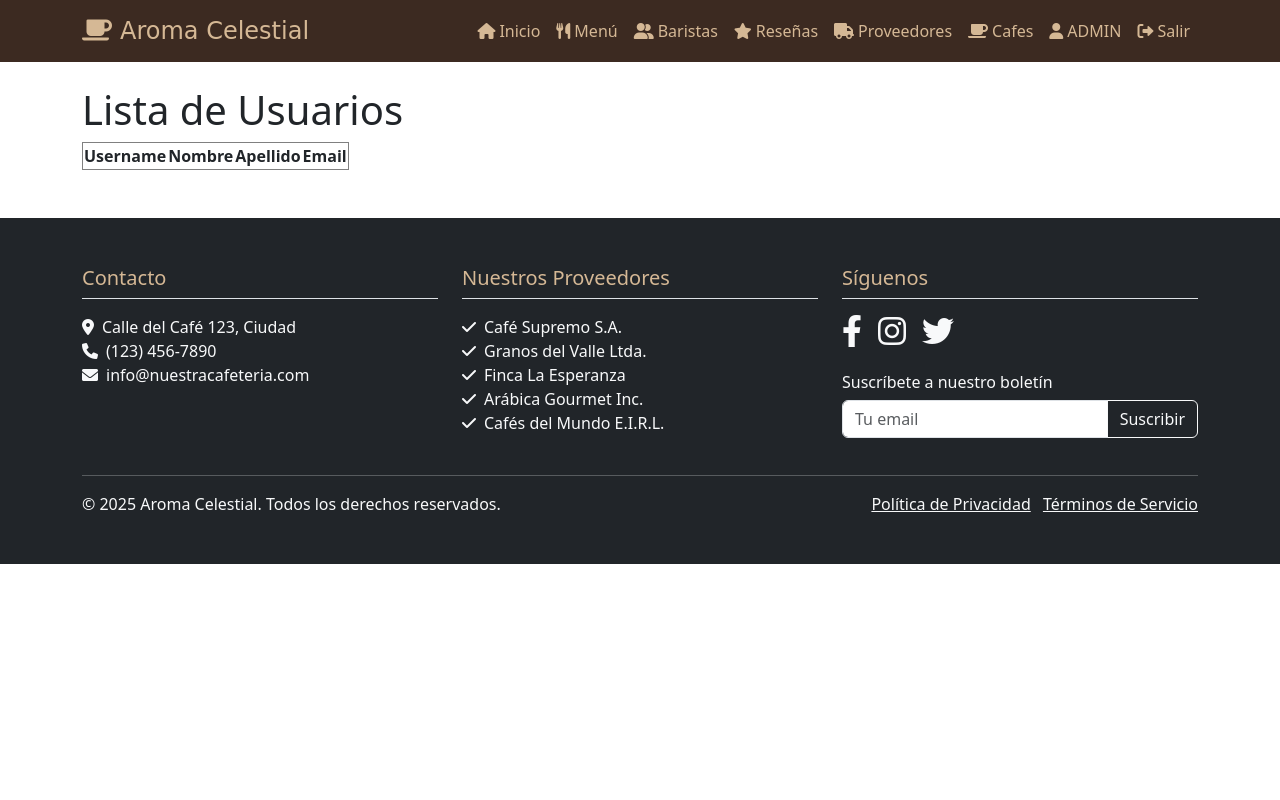
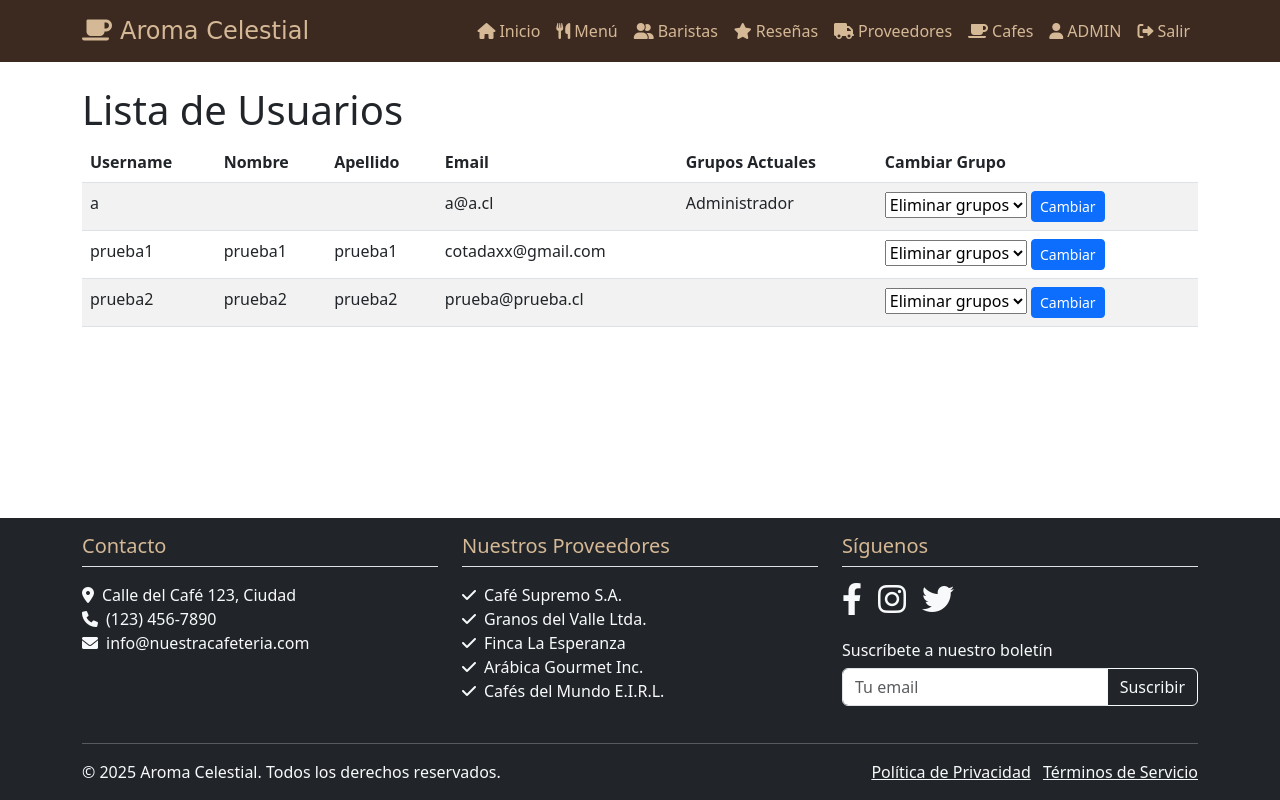
Before and after one commit to ckrashh/cafeteria_django, a Django app: page /admin_ususarios/ in a window 1280 px wide. Run offline with Django 5.2, Linux system fonts and the light colour scheme; a user stored in the database is signed in; data comes from the database, SQL or seed files in the repository; both versions use the stored data as it was after the commit; lists and menus that the app fills with data are empty.

Commit message:
se agrego funcionalidad para agregar o quitar grupos a los usuarios

```diff
--- a/cafeteria/miapp/forms.py
+++ b/cafeteria/miapp/forms.py
@@ -1,5 +1,7 @@
 from django import forms
 from .models import Resena
+from django.contrib.auth.models import Group
+from sesion.models import CustomUser
 
 class ResenaForm(forms.ModelForm):
     class Meta:
@@ -10,3 +12,15 @@
             'comentario': forms.Textarea(attrs={'class': 'form-control', 'rows': 4}),
             'calificacion': forms.NumberInput(attrs={'class': 'form-control', 'min': 1, 'max': 5}),
         }
+
+class CambiarGrupoForm(forms.ModelForm):
+    grupo = forms.ModelChoiceField(
+        queryset=Group.objects.all(),
+        required=False,  # Permite enviar el formulario sin seleccionar un grupo
+        empty_label="Eliminar grupos",  # Opción en blanco
+        label="Seleccionar Grupo"
+    )
+
+    class Meta:
+        model = CustomUser
+        fields = []  # No necesitas campos del modelo, solo el grupo
--- a/cafeteria/miapp/templates/admin_ususarios.html
+++ b/cafeteria/miapp/templates/admin_ususarios.html
@@ -1,15 +1,17 @@
 {% extends "base.html" %}
 {% load static %}
-{% block title %}Cafes - Aroma Celestial {% endblock %}
+{% block title %}Administrador - Aroma Celestial {% endblock %}
 {% block content %}
 <h1>Lista de Usuarios</h1>
-<table border="1">
+<table class="table table-striped">
   <thead>
     <tr>
       <th>Username</th>
       <th>Nombre</th>
       <th>Apellido</th>
       <th>Email</th>
+      <th>Grupos Actuales</th>
+      <th>Cambiar Grupo</th>
     </tr>
   </thead>
   <tbody>
@@ -19,6 +21,19 @@
         <td>{{ usuario.first_name }}</td>
         <td>{{ usuario.last_name }}</td>
         <td>{{ usuario.email }}</td>
+        <td>
+          {% for grupo in usuario.groups.all %}
+            {{ grupo.name }}{% if not forloop.last %}, {% endif %}
+          {% endfor %}
+        </td>
+        <td>
+          <form method="post" style="display: inline;">
+            {% csrf_token %}
+            <input type="hidden" name="usuario_id" value="{{ usuario.id }}">
+            {{ cambiar_grupo_form.grupo }}
+            <button type="submit" class="btn btn-sm btn-primary">Cambiar</button>
+          </form>
+        </td>
       </tr>
     {% endfor %}
   </tbody>
@@ -42,4 +57,12 @@
     </span>
   </div>
 {% endif %}
+<!-- Mensajes de éxito/error -->
+{% if messages %}
+  {% for message in messages %}
+    <div class="alert alert-{{ message.tags }}">
+      {{ message }}
+    </div>
+  {% endfor %}
+{% endif %}
 {% endblock %}
--- a/cafeteria/miapp/templates/base.html
+++ b/cafeteria/miapp/templates/base.html
@@ -44,7 +44,7 @@
     </style>
     {% block extra_css %}{% endblock %}
 </head>
-<body>
+<body class="d-flex flex-column min-vh-100">
     <nav class="navbar navbar-expand-lg navbar-dark navbar-custom">
         <div class="container">
             <a class="navbar-brand" href="{% url 'index' %}">
@@ -96,12 +96,13 @@
         </div>
     </nav>
 
-    <div class="container mt-4">
-        {% block content %}
-        {% endblock %}
-    </div>
-
-    <footer class="bg-dark text-light py-5 mt-5 " >
+    <main class="flex-grow-1">
+        <div id="content" class="container mt-4" style="height: 100%;">
+            {% block content %}
+            {% endblock %}
+        </div>
+    </main>
+    <footer class="bg-dark text-light py-3 mt-auto " >
         <div class="container">
             <div class="row">
                 <div class="col-md-4 mb-4 mb-md-0">
--- a/cafeteria/miapp/views.py
+++ b/cafeteria/miapp/views.py
@@ -1,9 +1,13 @@
-from django.shortcuts import render
+from django.shortcuts import render, redirect
 from .models import MenuItem, Barista, Cafe, Resena, Proveedor
-from .forms import ResenaForm
+from .forms import ResenaForm, CambiarGrupoForm
 from django.http import JsonResponse
 from .mixins import PermissionProtectedTemplateView
 from sesion.models import CustomUser
+from django.core.paginator import Paginator
+from django.contrib.auth.models import Group
+from django.contrib import messages
+
 def index(request):
     resenas_destacadas = Resena.objects.all().order_by('-calificacion')[:3]
     return render(request, 'index.html', {'resenas_destacadas': resenas_destacadas})
@@ -49,6 +53,45 @@
     context_object_name = 'usuarios'
     paginate_by = 10
 
+    def get_context_data(self, **kwargs):
+        context = super().get_context_data(**kwargs)
+        # Obtener todos los usuarios
+        usuarios_list = CustomUser.objects.all().order_by('username')
+
+        # Aplicar paginación
+        paginator = Paginator(usuarios_list, self.paginate_by)
+        page_number = self.request.GET.get('page')
+        page_obj = paginator.get_page(page_number)
+
+        # Agregar al contexto
+        context['usuarios'] = page_obj
+
+        context['grupos'] = Group.objects.all().order_by('name')
+
+        # Formulario para cambiar grupo
+        context['cambiar_grupo_form'] = CambiarGrupoForm()
+
+        return context
+
+    def post(self, request, *args, **kwargs):
+        usuario_id = request.POST.get('usuario_id')
+        usuario = CustomUser.objects.get(id=usuario_id)
+
+        form = CambiarGrupoForm(request.POST)
+        if form.is_valid():
+            grupo = form.cleaned_data['grupo']
+            if grupo:  # Si se seleccionó un grupo
+                usuario.groups.clear()
+                usuario.groups.add(grupo)
+                messages.success(request, f"Grupo de {usuario.username} actualizado a {grupo.name}.")
+            else:  # Si no se seleccionó ningún grupo (opción en blanco)
+                usuario.groups.clear()
+                messages.success(request, f"Todos los grupos fueron removidos de {usuario.username}.")
+        else:
+            messages.error(request, "Error al actualizar el grupo.")
+
+        return redirect('admin_ususarios')
+
 def handler403(request, exception=None):
     """Manejador personalizado para errores 403 (Permiso denegado)"""
     return render(request, '403.html', status=403)
```
Also changed, not shown: cafeteria/db.sqlite3.
